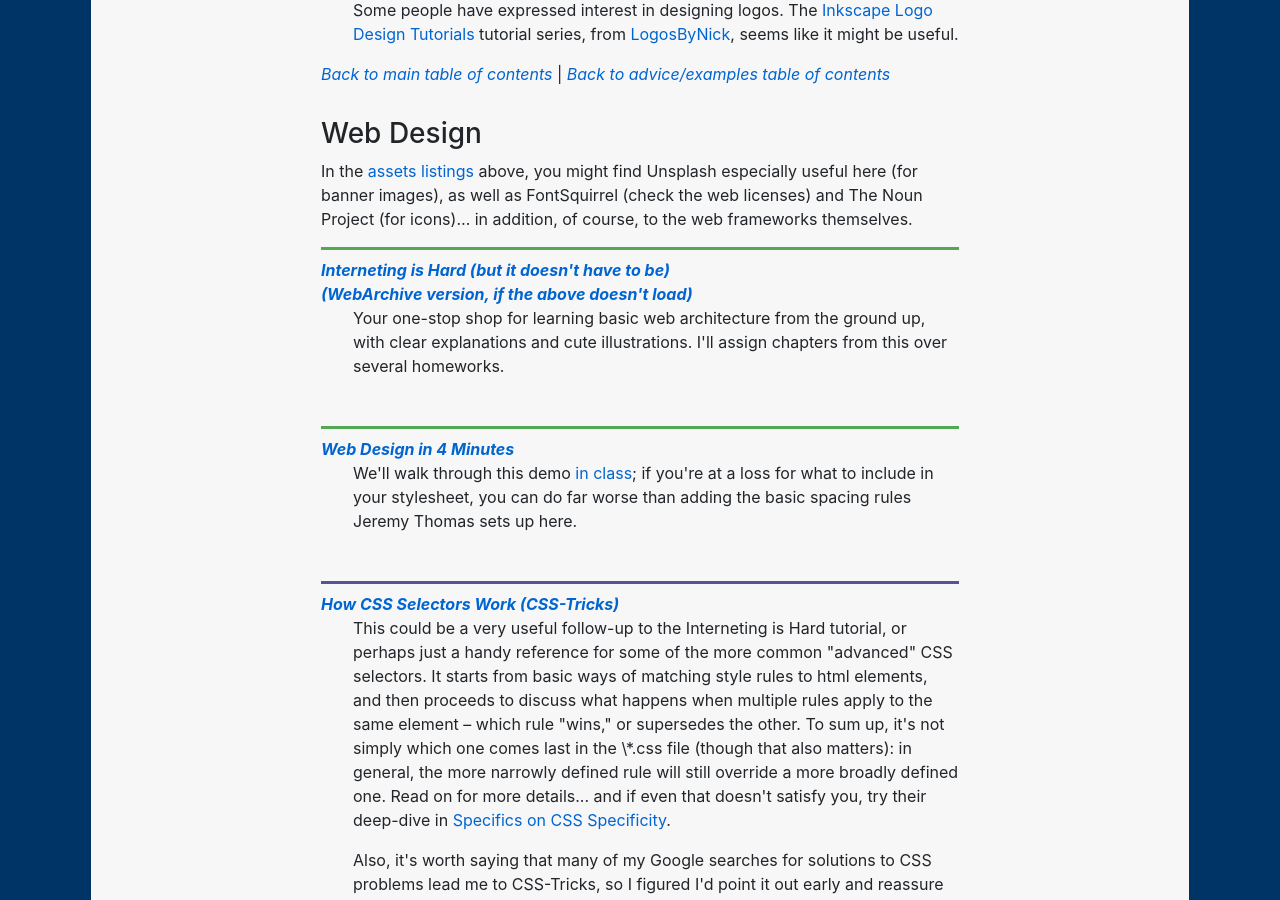
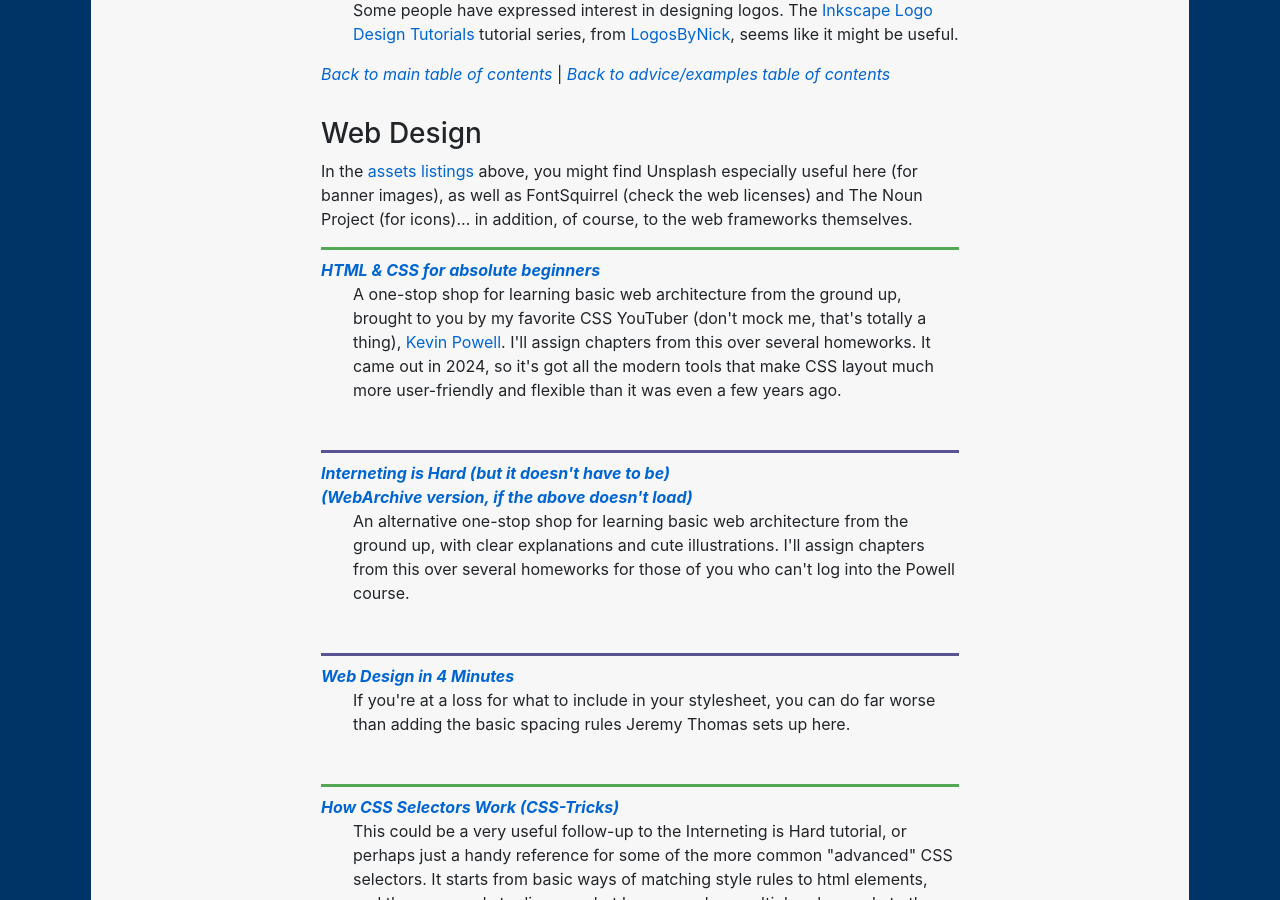
Before and after one commit to benmiller314/cdm2025spring, a Jekyll site: the page built from resources.md, in a window 1280 px wide and 900 px high, scrolled down 17290 px. Built offline with Jekyll 4.4.1, drawn with Linux system fonts in a browser that asks for light colours; our own code applies the rules of GitHub Pages for plain Markdown files.

Commit message:
incorporate kevin powell tutorial

```diff
--- a/resources.md
+++ b/resources.md
@@ -367,12 +367,15 @@ Under the <a href="#assets">assets listings</a> above, you might find FontSquirr
 In the <a href="#assets">assets listings</a> above, you might find Unsplash especially useful here (for banner images), as well as FontSquirrel (check the web licenses) and The Noun Project (for icons)... in addition, of course, to the web frameworks themselves.
 
 <dl>
+<dt><a href="https://learn.kevinpowell.co/course/html-css-for-absolute-beginners">HTML & CSS for absolute beginners</a></dt>
+<dd>A one-stop shop for learning basic web architecture from the ground up, brought to you by my favorite CSS YouTuber (don't mock me, that's totally a thing), <a href="https://www.youtube.com/@KevinPowell/playlists">Kevin Powell</a>. I'll assign chapters from this over several homeworks. It came out in 2024, so it's got all the modern tools that make CSS layout much more user-friendly and flexible than it was even a few years ago.</dd>
+
 <dt><a href="https://internetingishard.netlify.app/">Interneting is Hard (but it doesn't have to be)</a></dt>
 <dt><a href="https://web.archive.org/web/20180704003252/https://www.internetingishard.netlify.app/">(WebArchive version, if the above doesn't load)</a></dt>
-<dd>Your one-stop shop for learning basic web architecture from the ground up, with clear explanations and cute illustrations. I'll assign chapters from this over several homeworks. </dd>
+<dd>An alternative one-stop shop for learning basic web architecture from the ground up, with clear explanations and cute illustrations. I'll assign chapters from this over several homeworks for those of you who can't log into the Powell course. </dd>
 
 <dt><a href="http://jgthms.com/web-design-in-4-minutes">Web Design in 4 Minutes</a></dt>
-<dd>We'll walk through this demo <a href="{{site.github_url}}/plans/lesson-18#web-design-in-4-minutes-in-15-min">in class</a>; if you're at a loss for what to include in your stylesheet, you can do far worse than adding the basic spacing rules Jeremy Thomas sets up here.</dd>
+<dd>If you're at a loss for what to include in your stylesheet, you can do far worse than adding the basic spacing rules Jeremy Thomas sets up here.</dd>
 
 <dt><a href="https://css-tricks.com/how-css-selectors-work/">How CSS Selectors Work (CSS-Tricks)</a></dt>
 <dd><p>This could be a very useful follow-up to the Interneting is Hard tutorial, or perhaps just a handy reference for some of the more common "advanced" CSS selectors. It starts from basic ways of matching style rules to html elements, and then proceeds to discuss what happens when multiple rules apply to the same element – which rule "wins," or supersedes the other. To sum up, it's not simply which one comes last in the \*.css file (though that also matters): in general, the more narrowly defined rule will still override a more broadly defined one. Read on for more details... and if even that doesn't satisfy you, try their deep-dive in <a href="https://css-tricks.com/specifics-on-css-specificity/">Specifics on CSS Specificity</a>.</p>
```
